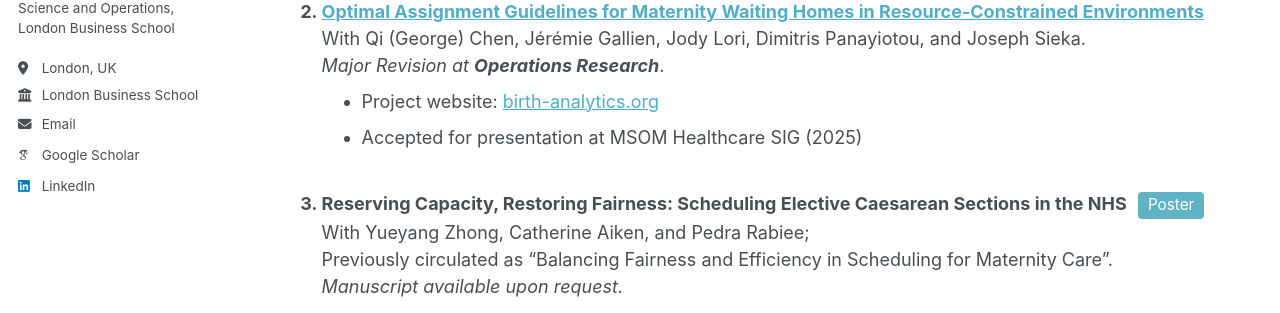
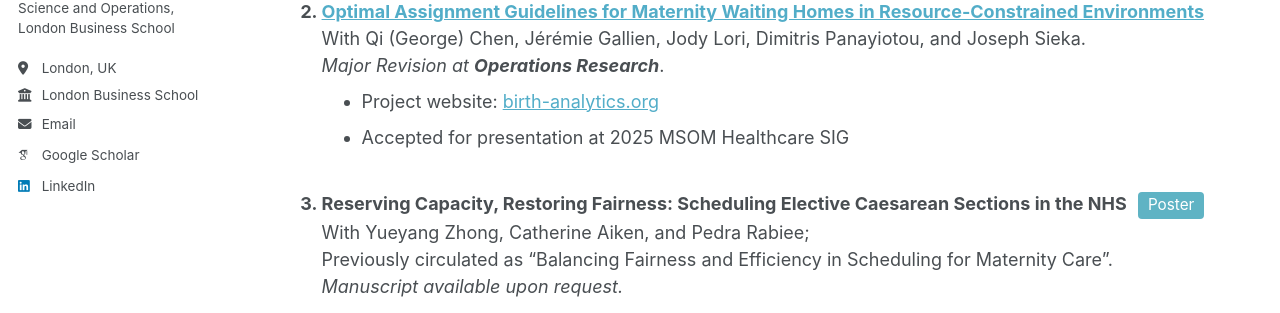
Before and after one commit to yuhangdu-edu/yuhangdu-edu.github.io, a Jekyll site: the page built from _pages/research.md, in a window 1280 px wide. Shown: the part 347-660 px from the top of the page. Built offline with Jekyll 4.4.1, drawn with Linux system fonts in a browser that asks for light colours; some web fonts are replaced; a script bundle is joined from its source files by our own code; library files that are not in the unit come from our copies.

```diff
--- a/_pages/research.md
+++ b/_pages/research.md
@@ -32,7 +32,7 @@ With Jérémie Gallien, Qi (George) Chen, Yi Zhang, Jody Lori, Joseph Sieka, and
 With Qi (George) Chen, Jérémie Gallien, Jody Lori, Dimitris Panayiotou, and Joseph Sieka.<br>
 *Major Revision at **Operations Research***.
 - Project website: [birth-analytics.org](http://birth-analytics.org/)
-- Accepted for presentation at MSOM Healthcare SIG (2025)
+- Accepted for presentation at 2025 MSOM Healthcare SIG
 
 
 3. **Reserving Capacity, Restoring Fairness: Scheduling Elective Caesarean Sections in the NHS** <a href="{{ site.baseurl }}/files/Poster.pdf" class="pub-btn">Poster</a><br>
```
